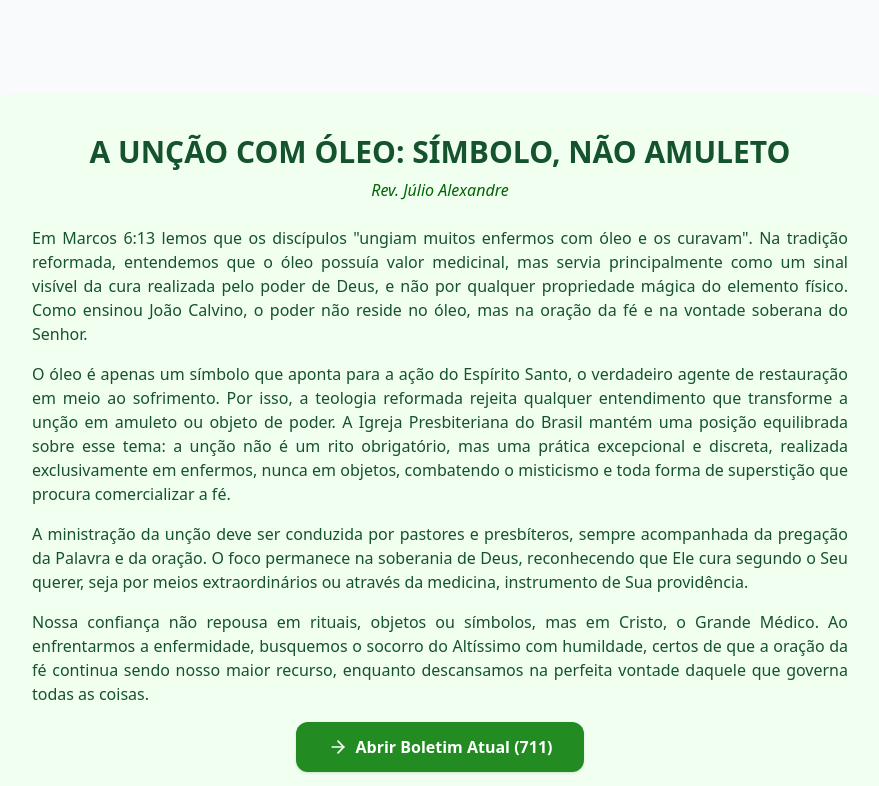
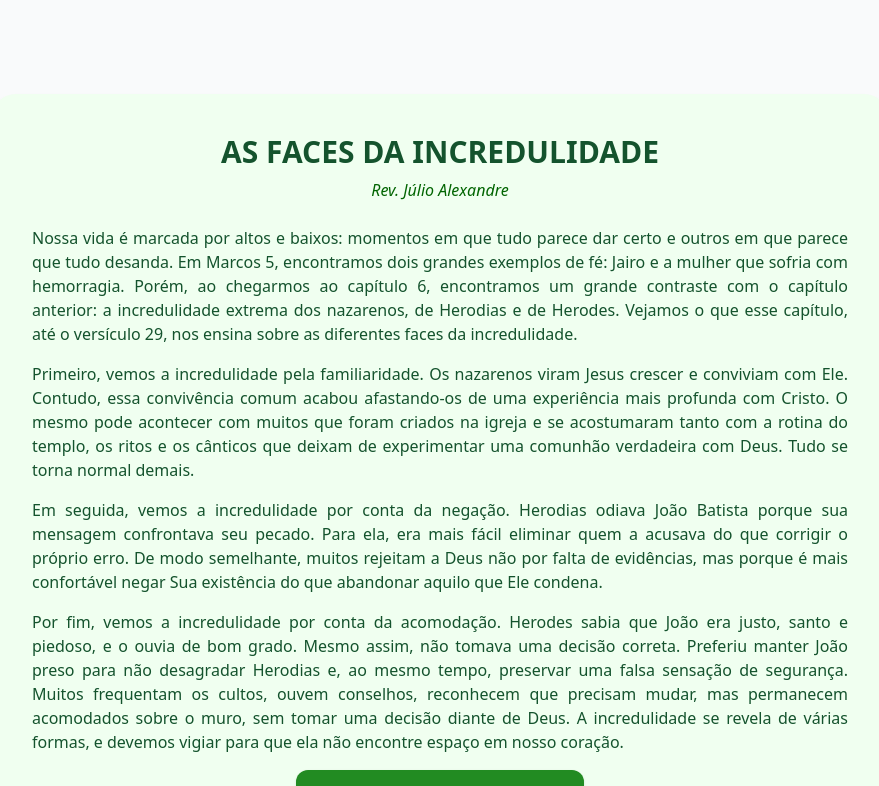
Before and after one commit to ViniciusMoraesTavares/Hub-boletim-ipbsg, a React (Vite) app: page / in a window 1280 px wide. Shown: the part 1240-2026 px from the top of the page, without its empty margins (200-1079 px from the left). Built offline with nearby package versions, Linux system fonts and the light colour scheme.

Commit message:
Update title and paragraphs in pastoral.ts

```diff
--- a/src/data/pastoral.ts
+++ b/src/data/pastoral.ts
@@ -1,13 +1,13 @@
 export const pastoral = {
-  title: 'A UNÇÃO COM ÓLEO: SÍMBOLO, NÃO AMULETO',
+  title: 'AS FACES DA INCREDULIDADE',
   author: 'Rev. Júlio Alexandre',
   paragraphs: [
-    'Em Marcos 6:13 lemos que os discípulos "ungiam muitos enfermos com óleo e os curavam". Na tradição reformada, entendemos que o óleo possuía valor medicinal, mas servia principalmente como um sinal visível da cura realizada pelo poder de Deus, e não por qualquer propriedade mágica do elemento físico. Como ensinou João Calvino, o poder não reside no óleo, mas na oração da fé e na vontade soberana do Senhor.',
+    'Nossa vida é marcada por altos e baixos: momentos em que tudo parece dar certo e outros em que parece que tudo desanda. Em Marcos 5, encontramos dois grandes exemplos de fé: Jairo e a mulher que sofria com hemorragia. Porém, ao chegarmos ao capítulo 6, encontramos um grande contraste com o capítulo anterior: a incredulidade extrema dos nazarenos, de Herodias e de Herodes. Vejamos o que esse capítulo, até o versículo 29, nos ensina sobre as diferentes faces da incredulidade.',
 
-    'O óleo é apenas um símbolo que aponta para a ação do Espírito Santo, o verdadeiro agente de restauração em meio ao sofrimento. Por isso, a teologia reformada rejeita qualquer entendimento que transforme a unção em amuleto ou objeto de poder. A Igreja Presbiteriana do Brasil mantém uma posição equilibrada sobre esse tema: a unção não é um rito obrigatório, mas uma prática excepcional e discreta, realizada exclusivamente em enfermos, nunca em objetos, combatendo o misticismo e toda forma de superstição que procura comercializar a fé.',
+    'Primeiro, vemos a incredulidade pela familiaridade. Os nazarenos viram Jesus crescer e conviviam com Ele. Contudo, essa convivência comum acabou afastando-os de uma experiência mais profunda com Cristo. O mesmo pode acontecer com muitos que foram criados na igreja e se acostumaram tanto com a rotina do templo, os ritos e os cânticos que deixam de experimentar uma comunhão verdadeira com Deus. Tudo se torna normal demais.',
 
-    'A ministração da unção deve ser conduzida por pastores e presbíteros, sempre acompanhada da pregação da Palavra e da oração. O foco permanece na soberania de Deus, reconhecendo que Ele cura segundo o Seu querer, seja por meios extraordinários ou através da medicina, instrumento de Sua providência.',
+    'Em seguida, vemos a incredulidade por conta da negação. Herodias odiava João Batista porque sua mensagem confrontava seu pecado. Para ela, era mais fácil eliminar quem a acusava do que corrigir o próprio erro. De modo semelhante, muitos rejeitam a Deus não por falta de evidências, mas porque é mais confortável negar Sua existência do que abandonar aquilo que Ele condena.',
 
-    'Nossa confiança não repousa em rituais, objetos ou símbolos, mas em Cristo, o Grande Médico. Ao enfrentarmos a enfermidade, busquemos o socorro do Altíssimo com humildade, certos de que a oração da fé continua sendo nosso maior recurso, enquanto descansamos na perfeita vontade daquele que governa todas as coisas.',
+    'Por fim, vemos a incredulidade por conta da acomodação. Herodes sabia que João era justo, santo e piedoso, e o ouvia de bom grado. Mesmo assim, não tomava uma decisão correta. Preferiu manter João preso para não desagradar Herodias e, ao mesmo tempo, preservar uma falsa sensação de segurança. Muitos frequentam os cultos, ouvem conselhos, reconhecem que precisam mudar, mas permanecem acomodados sobre o muro, sem tomar uma decisão diante de Deus. A incredulidade se revela de várias formas, e devemos vigiar para que ela não encontre espaço em nosso coração.',
   ],
 };
```
